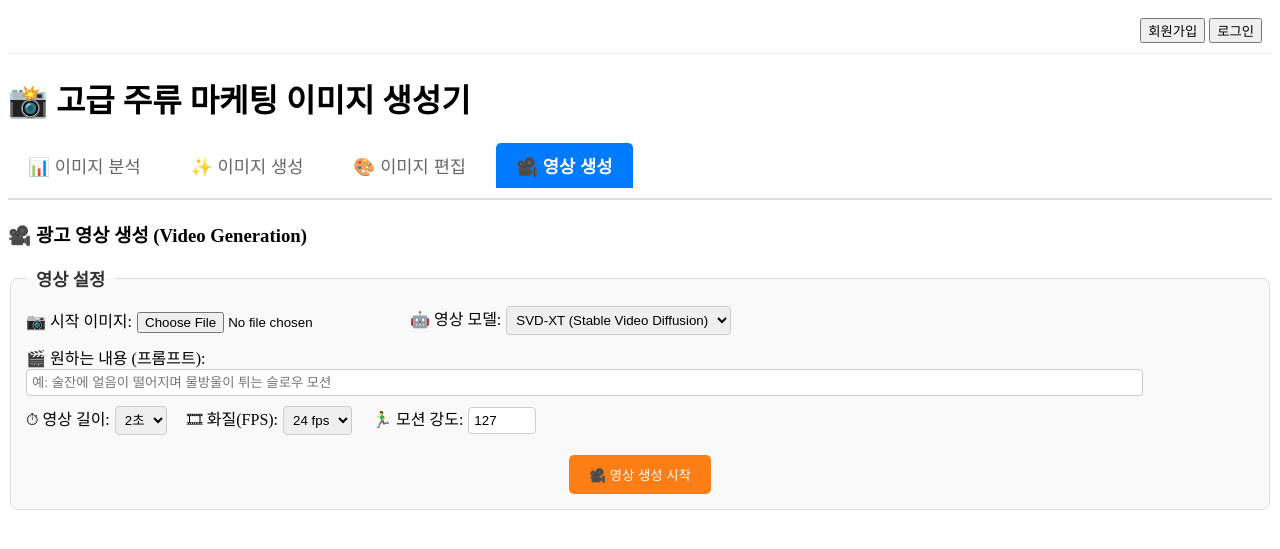
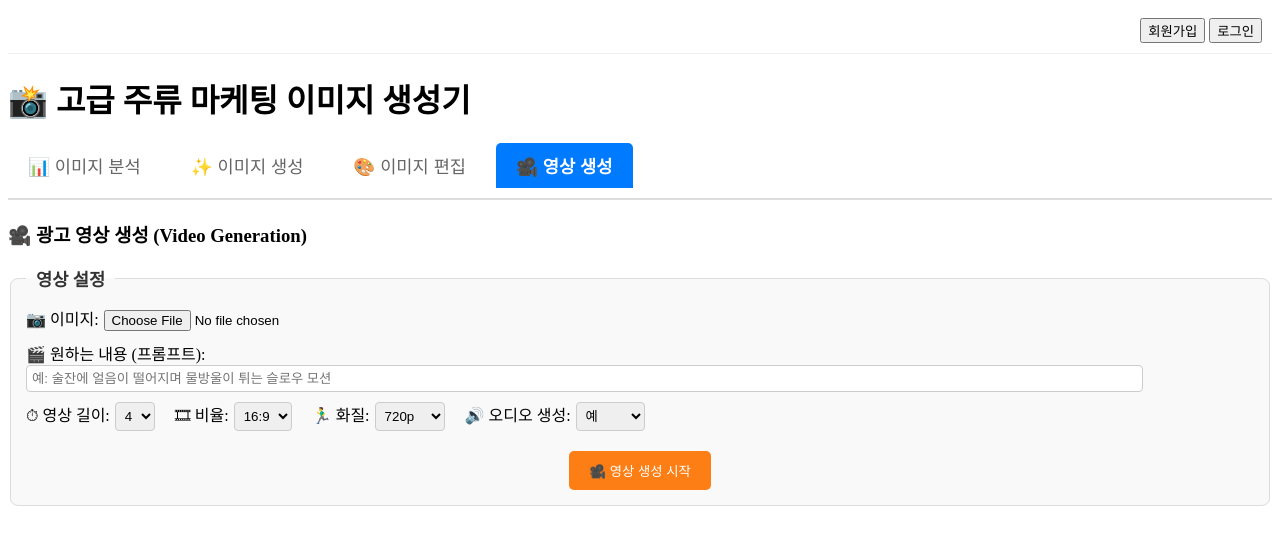
Before and after one commit to arthur0626/capstondesign, a Django app: page / in a window 1280 px wide, after a click on "🎥 영상 생성". Shown: the top 549 px of the page. Run offline with Django 5.2, Linux system fonts and the light colour scheme.

Commit message:
영상 생성 탭 작업 (작동 함)

```diff
--- a/firstapp/templates/main.html
+++ b/firstapp/templates/main.html
@@ -270,17 +270,17 @@
             <fieldset>
                 <legend>영상 설정</legend>
                 <div class="flex-container">
-                    <div><label>📷 시작 이미지:</label><input type="file" name="start_image" required></div>
-                    <div><label>🤖 영상 모델:</label><select name="video_model"><option>SVD-XT (Stable Video Diffusion)</option><option>Runway Gen-2</option><option>AnimateDiff</option></select></div>
+                    <div><label>📷 이미지:</label><input type="file" name="video_image" required></div>
                 </div>
                 <div style="margin-top: 10px;">
                     <label>🎬 원하는 내용 (프롬프트):</label><br>
-                    <input type="text" name="video_prompt" style="width: 90%;" placeholder="예: 술잔에 얼음이 떨어지며 물방울이 튀는 슬로우 모션">
+                    <input type="text" name="video_positive_prompt" style="width: 90%;" placeholder="예: 술잔에 얼음이 떨어지며 물방울이 튀는 슬로우 모션">
                 </div>
                 <div class="flex-container" style="margin-top: 10px;">
-                    <div><label>⏱ 영상 길이:</label><select name="video_length"><option>2초</option><option>4초</option><option>5초</option></select></div>
-                    <div><label>🎞 화질(FPS):</label><select name="video_fps"><option>24 fps</option><option>30 fps</option><option>60 fps</option></select></div>
-                    <div><label>🏃‍♂️ 모션 강도:</label><input type="number" name="motion_bucket" value="127" min="1" max="255"></div>
+                    <div><label>⏱ 영상 길이:</label><select name="video_duration"><option value="4">4</option><option value="6">6</option><option value="8">8</option></select></div>
+                    <div><label>🎞 비율:</label><select name="video_ratio"><option value="16:9">16:9</option><option value="9:16">9:16</option></select></div>
+                    <div><label>🏃‍♂️ 화질:</label><select name="video_resolution"><option value="720p">720p</option><option value="1080p">1080p</option></select></div>
+                    <div><label>🔊 오디오 생성:</label><select name="video_generate_audio"><option value="true">예</option><option value="false">아니요</option></select></div>
                 </div>
                 <div style="margin-top: 20px; text-align: center;">
                     <button type="submit" style="background-color: #fd7e14; color: white; padding: 10px 20px; border: none; border-radius: 5px; cursor: pointer;">🎥 영상 생성 시작</button>
--- a/firstapp/views.py
+++ b/firstapp/views.py
@@ -65,6 +65,10 @@ def generate_images(request):
             uploaded_file = request.FILES.get("image")
             cached_image_path = request.POST.get("cached_image_path") # 프리셋 이미지 경로
 
+            print(f"Uploaded file: {uploaded_file}")
+            print("Cached image path:", cached_image_path)
+            print("Request files:", request.FILES)
+
             if uploaded_file:
                 # 1. 새로 업로드한 파일이 있으면 저장하고 엽니다.
                 file_path = default_storage.save(uploaded_file.name, uploaded_file)
@@ -93,9 +97,6 @@ def generate_images(request):
             generation_ratio = request.POST.get("aspect_ratio", "16:9")
             generation_style = request.POST.get("style", "")
             generation_mood = request.POST.get("mood", "")
-
-            # ... (나머지 모든 변수 가져오기 코드 그대로 유지) ...
-            # (너무 길어서 생략하지만, 기존 코드 그대로 두시면 됩니다)
             alcohol_type = request.POST.get("alcohol", "")
             alcohol_status = request.POST.get("alcohol_status", "")
             alcohol_position = request.POST.get("alcohol_position", "")
@@ -156,6 +157,8 @@ def generate_images(request):
             # file_obj(업로드 파일 또는 프리셋 파일)를 사용합니다.
             for _ in range(generation_number):
                 file_obj.seek(0)  # 파일 포인터 초기화 (중요!)
+
+                print("file_obj:", file_obj)
 
                 if generation_model == "flux":
                     output = client.run(
@@ -598,41 +601,45 @@ def image_edit(request):
 @login_required
 def image_to_video(request):
     if request.method == "POST":
+        file_obj = None
+
         try:
-            uploaded_file = request.FILES.get('start_image')
+            uploaded_file = request.FILES.get('video_image')
+
             if not uploaded_file:
-                return JsonResponse({'status': 'error', 'message': '시작 이미지가 필요합니다.'})
+                 return JsonResponse({'status': 'error', 'message': '시작 이미지가 유효하지 않습니다.'})
 
-            file_path = default_storage.save(f"video/{uploaded_file.name}", uploaded_file)
+            file_path = default_storage.save(uploaded_file.name, uploaded_file)
             full_path = default_storage.path(file_path)
+            file_obj = open(full_path, "rb")
+
+            if uploaded_file:
+                # 파일을 MEDIA_ROOT에 저장
+                file_path = default_storage.save(uploaded_file.name, uploaded_file)
+                # 저장된 파일 경로를 기반으로 웹 접근 가능한 절대 URL 생성 (API에 전달할 형식)
+                public_file_url = request.build_absolute_uri(settings.MEDIA_URL + file_path)
+
+            print ("public_file_url:", public_file_url)
 
             # 사용자 옵션
-            video_model = request.POST.get('video_model', 'SVD')
-            motion_bucket = int(request.POST.get('motion_bucket', 127))
-            fps = int(request.POST.get('video_fps', '24').replace(' fps', ''))
+            video_model = request.POST.get('video_model', 'google/veo-3.1')
+            video_positive_prompt = request.POST.get('video_positive_prompt', '')
+            video_ratio = request.POST.get('video_ratio', '16:9')
+            video_duration = int(request.POST.get('video_duration', '4'))
+            video_resolution = request.POST.get('video_resolution', '720p')
+            video_generate_audio = bool(request.POST.get('video_generate_audio', 'False'))
 
-            # 모델 매핑 (Replicate에 존재하는 모델로 매핑)
-            # SVD-XT: 가장 대중적인 오픈소스 비디오 모델
-            model_id = "stability-ai/stable-video-diffusion:39ed52f2a78e934b3ba6e2a89f5b1c712de7dfea535525255b1aa35c5565e08b"
-
-            # AnimateDiff 선택 시 모델 변경
-            if 'AnimateDiff' in video_model:
-                model_id = "lucataco/animate-diff:beecf59c50aa896be068bbc735cd406cbd8b79e1c68074303d4793a128063666"
-
-            # API 호출
-            with open(full_path, "rb") as f:
-                output = client.run(
-                    model_id,
-                    input={
-                        "input_image": f,
-                        "video_length": "14_frames_with_svd_xt", # SVD 설정
-                        "sizing_strategy": "maintain_aspect_ratio",
-                        "frames_per_second": fps,
-                        "motion_bucket_id": motion_bucket,
-                        "cond_aug": 0.02,
-                        "decoding_t": 1,
-                    }
-                )
+            output = client.run(
+                        video_model,
+                        input={
+                            "prompt": video_positive_prompt,
+                            "image": file_obj,
+                            "aspect_ratio": video_ratio,
+                            "duration": video_duration,
+                            "generate_audio": video_generate_audio,
+                            "resolution": video_resolution,
+                        }
+            )
 
             # 비디오 URL 추출
             video_url = None
```
